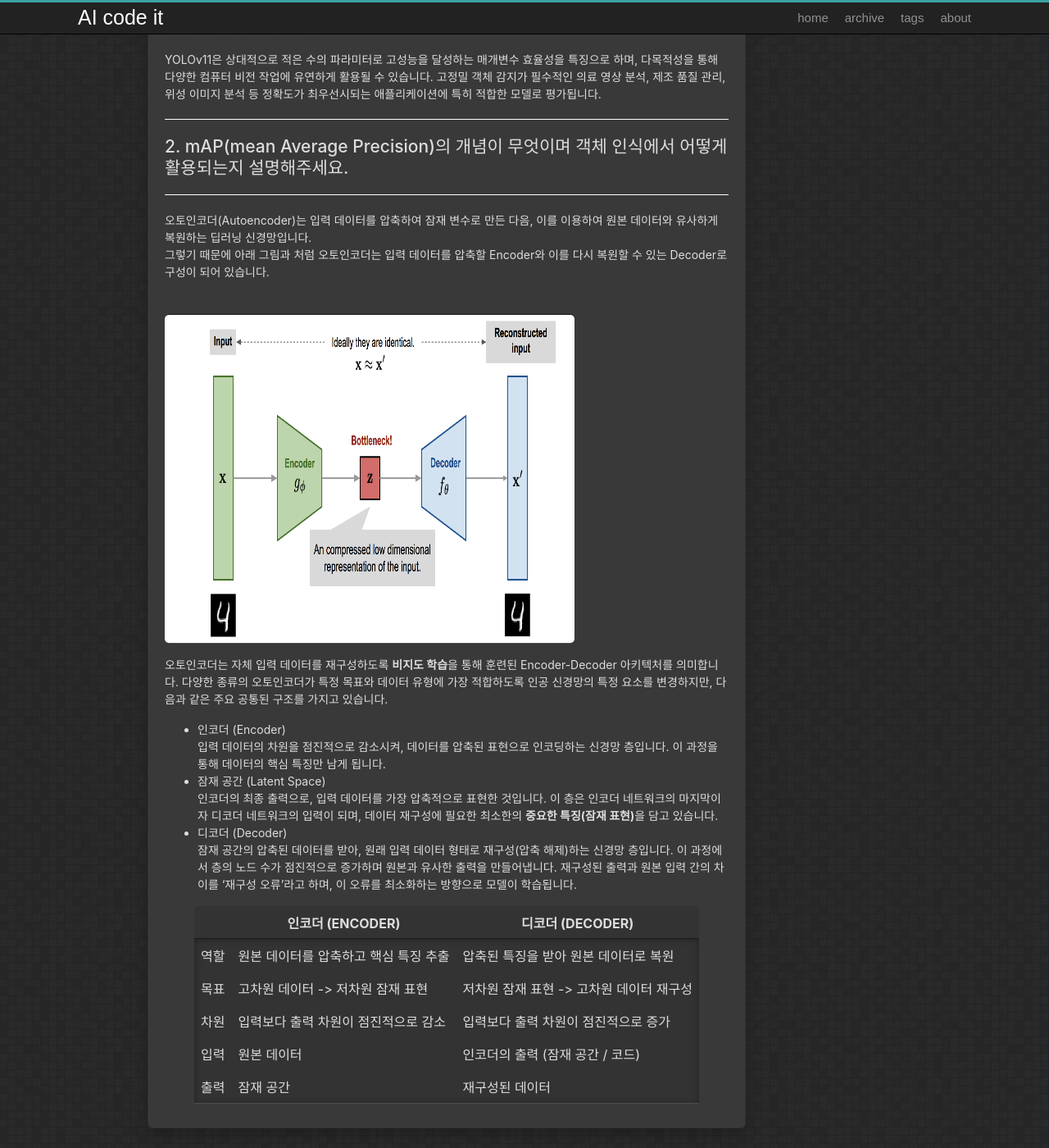
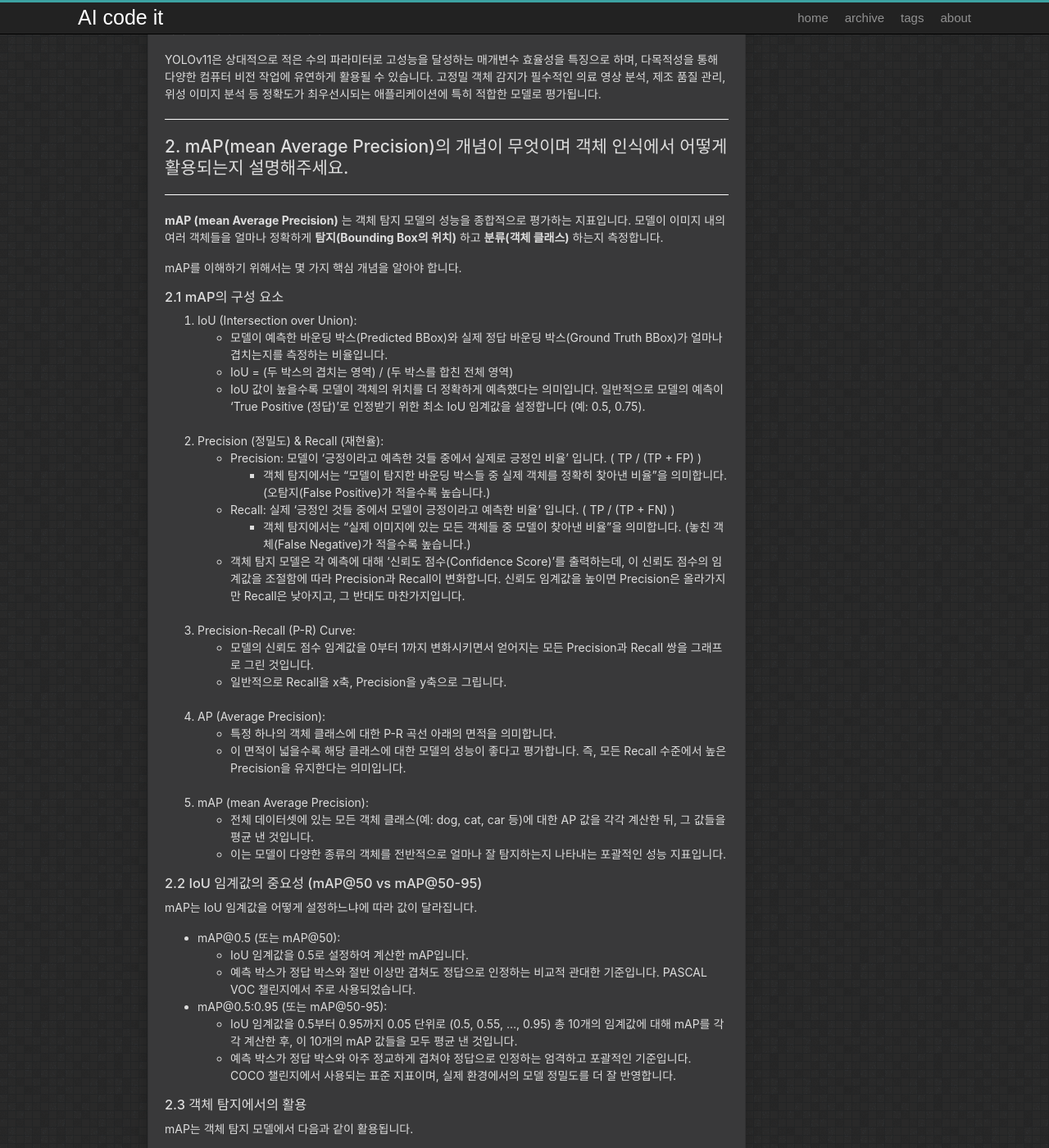
Before and after one commit to Lee-keonhee/AIcodeit, a Jekyll site: the page built from _posts/2025-08-31-weekly_8.md, in a window 1280 px wide and 1400 px high, scrolled down 2496 px. Shown: the whole window at 82% size. Built offline with Jekyll 4.4.1, drawn with Linux system fonts in a browser that asks for light colours; some of the changed text lies outside the part shown.

Commit message:
Update 2025-08-31-weekly_8.md

```diff
--- a/_posts/2025-08-31-weekly_8.md
+++ b/_posts/2025-08-31-weekly_8.md
@@ -78,24 +78,52 @@ YOLOv11은 상대적으로 적은 수의 파라미터로 고성능을 달성하
 ## 2. mAP(mean Average Precision)의 개념이 무엇이며 객체 인식에서 어떻게 활용되는지 설명해주세요.
 
 ---
-오토인코더(Autoencoder)는 입력 데이터를 압축하여 잠재 변수로 만든 다음, 이를 이용하여 원본 데이터와 유사하게 복원하는 딥러닝 신경망입니다.
-그렇기 때문에 아래 그림과 처럼 오토인코더는 입력 데이터를 압축할 Encoder와 이를 다시 복원할 수 있는 Decoder로 구성이 되어 있습니다.
-<br>
-<img src="{{"/assets/images/autoencoder_model.png" | relative_url }}" width="500" height="400" alt="Autoencoder 모델">
 
-오토인코더는 자체 입력 데이터를 재구성하도록 **비지도 학습**을 통해 훈련된 Encoder-Decoder 아키텍처를 의미합니다. 다양한 종류의 오토인코더가 특정 목표와 데이터 유형에 가장 적합하도록 인공 신경망의 특정 요소를 변경하지만, 다음과 같은 주요 공통된 구조를 가지고 있습니다.
+**mAP (mean Average Precision)** 는 객체 탐지 모델의 성능을 종합적으로 평가하는 지표입니다. 모델이 이미지 내의 여러 객체들을 얼마나 정확하게 **탐지(Bounding Box의 위치)** 하고 **분류(객체 클래스)** 하는지 측정합니다.
 
-- 인코더 (Encoder)
-입력 데이터의 차원을 점진적으로 감소시켜, 데이터를 압축된 표현으로 인코딩하는 신경망 층입니다. 이 과정을 통해 데이터의 핵심 특징만 남게 됩니다.
-- 잠재 공간 (Latent Space)
-인코더의 최종 출력으로, 입력 데이터를 가장 압축적으로 표현한 것입니다. 이 층은 인코더 네트워크의 마지막이자 디코더 네트워크의 입력이 되며, 데이터 재구성에 필요한 최소한의 **중요한 특징(잠재 표현)**을 담고 있습니다.
-- 디코더 (Decoder)
-잠재 공간의 압축된 데이터를 받아, 원래 입력 데이터 형태로 재구성(압축 해제)하는 신경망 층입니다. 이 과정에서 층의 노드 수가 점진적으로 증가하며 원본과 유사한 출력을 만들어냅니다. 재구성된 출력과 원본 입력 간의 차이를 '재구성 오류'라고 하며, 이 오류를 최소화하는 방향으로 모델이 학습됩니다.
+mAP를 이해하기 위해서는 몇 가지 핵심 개념을 알아야 합니다.
 
-|  | 	인코더 (Encoder)         | 	디코더 (Decoder)            |
-|--|------------------------|---------------------------|
-| 역할 | 	원본 데이터를 압축하고 핵심 특징 추출 | 	압축된 특징을 받아 원본 데이터로 복원    |
-| 목표 | 	고차원 데이터 -> 저차원 잠재 표현  | 	저차원 잠재 표현 -> 고차원 데이터 재구성 |
-| 차원 | 	입력보다 출력 차원이 점진적으로 감소  | 	입력보다 출력 차원이 점진적으로 증가     |
-| 입력 | 	원본 데이터                | 인코더의 출력 (잠재 공간 / 코드)      |
-| 출력 | 	잠재 공간                 | 	재구성된 데이터                 |
+### 2.1 mAP의 구성 요소
+1. IoU (Intersection over Union):
+   - 모델이 예측한 바운딩 박스(Predicted BBox)와 실제 정답 바운딩 박스(Ground Truth BBox)가 얼마나 겹치는지를 측정하는 비율입니다.
+   - IoU = (두 박스의 겹치는 영역) / (두 박스를 합친 전체 영역)
+   - IoU 값이 높을수록 모델이 객체의 위치를 더 정확하게 예측했다는 의미입니다. 일반적으로 모델의 예측이 'True Positive (정답)'로 인정받기 위한 최소 IoU 임계값을 설정합니다 (예: 0.5, 0.75).
+   <br>
+2. Precision (정밀도) & Recall (재현율):
+   - Precision: 모델이 '긍정이라고 예측한 것들 중에서 실제로 긍정인 비율' 입니다. ( TP / (TP + FP) )
+     - 객체 탐지에서는 "모델이 탐지한 바운딩 박스들 중 실제 객체를 정확히 찾아낸 비율"을 의미합니다. (오탐지(False Positive)가 적을수록 높습니다.)
+   - Recall: 실제 '긍정인 것들 중에서 모델이 긍정이라고 예측한 비율' 입니다. ( TP / (TP + FN) )
+     - 객체 탐지에서는 "실제 이미지에 있는 모든 객체들 중 모델이 찾아낸 비율"을 의미합니다. (놓친 객체(False Negative)가 적을수록 높습니다.)
+   - 객체 탐지 모델은 각 예측에 대해 '신뢰도 점수(Confidence Score)'를 출력하는데, 이 신뢰도 점수의 임계값을 조절함에 따라 Precision과 Recall이 변화합니다. 신뢰도 임계값을 높이면 Precision은 올라가지만 Recall은 낮아지고, 그 반대도 마찬가지입니다.
+   <br>
+3. Precision-Recall (P-R) Curve:
+   - 모델의 신뢰도 점수 임계값을 0부터 1까지 변화시키면서 얻어지는 모든 Precision과 Recall 쌍을 그래프로 그린 것입니다.
+   - 일반적으로 Recall을 x축, Precision을 y축으로 그립니다.
+   <br>
+4. AP (Average Precision):
+   - 특정 하나의 객체 클래스에 대한 P-R 곡선 아래의 면적을 의미합니다.
+   - 이 면적이 넓을수록 해당 클래스에 대한 모델의 성능이 좋다고 평가합니다. 즉, 모든 Recall 수준에서 높은 Precision을 유지한다는 의미입니다.
+   <br>
+5. mAP (mean Average Precision):
+   - 전체 데이터셋에 있는 모든 객체 클래스(예: dog, cat, car 등)에 대한 AP 값을 각각 계산한 뒤, 그 값들을 평균 낸 것입니다.
+   - 이는 모델이 다양한 종류의 객체를 전반적으로 얼마나 잘 탐지하는지 나타내는 포괄적인 성능 지표입니다.
+
+### 2.2 IoU 임계값의 중요성 (mAP@50 vs mAP@50-95)
+mAP는 IoU 임계값을 어떻게 설정하느냐에 따라 값이 달라집니다.
+
+- mAP@0.5 (또는 mAP@50):
+  - IoU 임계값을 0.5로 설정하여 계산한 mAP입니다.
+  - 예측 박스가 정답 박스와 절반 이상만 겹쳐도 정답으로 인정하는 비교적 관대한 기준입니다. PASCAL VOC 챌린지에서 주로 사용되었습니다.
+- mAP@0.5:0.95 (또는 mAP@50-95):
+  - IoU 임계값을 0.5부터 0.95까지 0.05 단위로 (0.5, 0.55, ..., 0.95) 총 10개의 임계값에 대해 mAP를 각각 계산한 후, 이 10개의 mAP 값들을 모두 평균 낸 것입니다.
+  - 예측 박스가 정답 박스와 아주 정교하게 겹쳐야 정답으로 인정하는 엄격하고 포괄적인 기준입니다. COCO 챌린지에서 사용되는 표준 지표이며, 실제 환경에서의 모델 정밀도를 더 잘 반영합니다.
+
+### 2.3 객체 탐지에서의 활용
+  mAP는 객체 탐지 모델에서 다음과 같이 활용됩니다.
+
+1. 성능 평가의 표준 지표: 개발된 객체 탐지 모델이 얼마나 잘 작동하는지 측정하는 가장 중요한 척도입니다. 모델의 전반적인 정확도와 위치 추정 능력을 동시에 평가합니다.
+2. 모델 비교 및 벤치마킹: 다양한 객체 탐지 모델(예: YOLO, SSD, Faster R-CNN)의 성능을 객관적으로 비교하고, 특정 데이터셋에서 어떤 모델이 가장 우수한지 판단하는 기준이 됩니다. 새로운 모델이나 개선된 알고리즘을 발표할 때 이 mAP를 핵심 결과로 제시합니다.
+3. 하이퍼파라미터 튜닝 및 모델 개선 가이드: 모델 학습 과정에서 손실 함수(Loss Function), 학습률(Learning Rate), 아키텍처 변경 등 다양한 하이퍼파라미터나 구조적 변화가 모델 성능에 어떤 영향을 미치는지 mAP를 통해 파악하고, 모델을 최적화하는 데 활용됩니다.
+4. 연구 및 개발의 핵심 목표: 딥러닝 연구에서 새로운 객체 탐지 기술을 개발할 때, 목표 성능을 mAP 값으로 설정하고 이를 달성하기 위해 연구를 진행합니다.
+
+결론적으로 mAP는 객체 탐지 모델의 종합적인 성능을 측정하고, 연구 및 산업 분야에서 모델을 개발하고 비교하는 데 있어 핵심적인 역할을 하는 매우 중요한 지표입니다.
```
